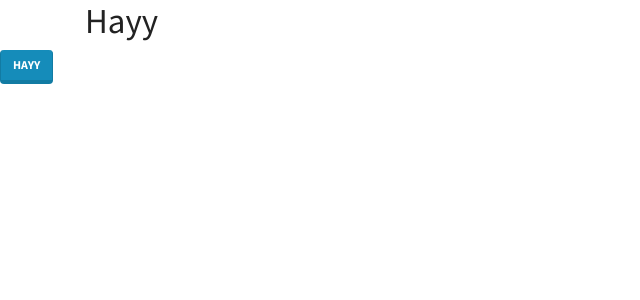
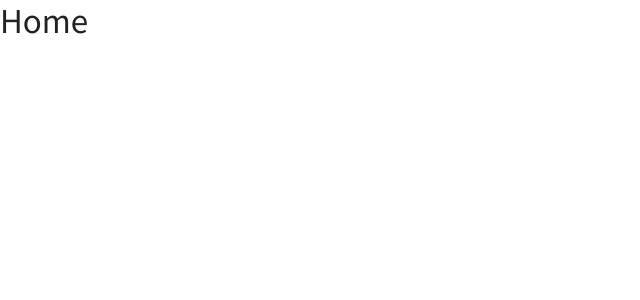
Before and after one commit to MuhammadAkbar11/chatroom-app, a React (Create React App) app in the folder client/: page / in a window 1280 px wide. Shown: the top 300 px of the page, without its empty margins (0-640 px from the left). Built offline with nearby package versions, Linux system fonts and the light colour scheme.

Commit message:
Create component and routes

```diff
--- a/client/package.json
+++ b/client/package.json
@@ -12,6 +12,7 @@
     "react": "^17.0.2",
     "react-bootstrap": "^1.5.2",
     "react-dom": "^17.0.2",
+    "react-router-bootstrap": "^0.25.0",
     "react-router-dom": "^5.2.0",
     "react-scripts": "4.0.3",
     "web-vitals": "^1.0.1"
--- a/client/src/App.jsx
+++ b/client/src/App.jsx
@@ -1,14 +1,23 @@
 import "./App.scss";
+import { useState } from "react";
+import { BrowserRouter as Router, Switch, Route } from "react-router-dom";
 import { Button, Container } from "react-bootstrap";
+import { UserContext } from "./context/UserContext";
+import Home from "./components/Home/Home";
+import Chat from "./components/Chat/Chat";
 
 function App() {
+  const [user, setUser] = useState(null);
+  // const userContext  =UserContext
   return (
-    <main>
-      <Container>
-        <h1>Hayy</h1>
-      </Container>
-      <Button variant="primary">Hayy</Button>
-    </main>
+    <Router>
+      <UserContext.Provider value={{ user, setUser }}>
+        <Switch>
+          <Route exact path="/" component={Home} />
+          <Route path="/chat" component={Chat} />
+        </Switch>
+      </UserContext.Provider>
+    </Router>
   );
 }
 
--- /dev/null
+++ b/client/src/components/Chat/Chat.js
@@ -0,0 +1,11 @@
+import React from "react";
+
+const Chat = () => {
+  return (
+    <div>
+      <h1>Chat</h1>
+    </div>
+  );
+};
+
+export default Chat;
--- /dev/null
+++ b/client/src/components/Home/Home.js
@@ -0,0 +1,11 @@
+import React from "react";
+
+const Home = () => {
+  return (
+    <div>
+      <h1>Home</h1>
+    </div>
+  );
+};
+
+export default Home;
--- /dev/null
+++ b/client/src/context/UserContext.js
@@ -0,0 +1,3 @@
+import { createContext } from "react";
+
+export const UserContext = createContext(null);
```
Also changed, not shown: 1 other file (tests, documents, lock files or other folders).
